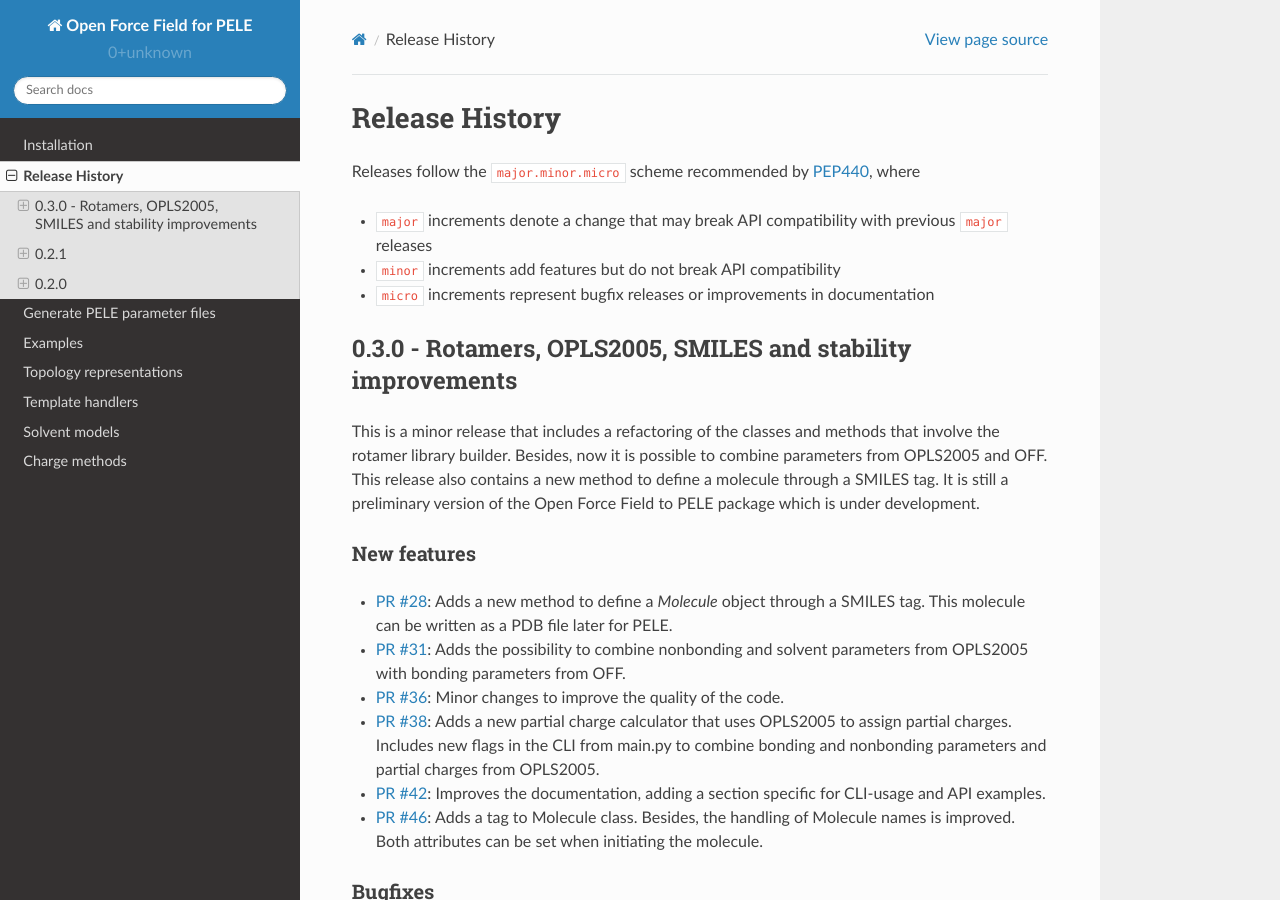
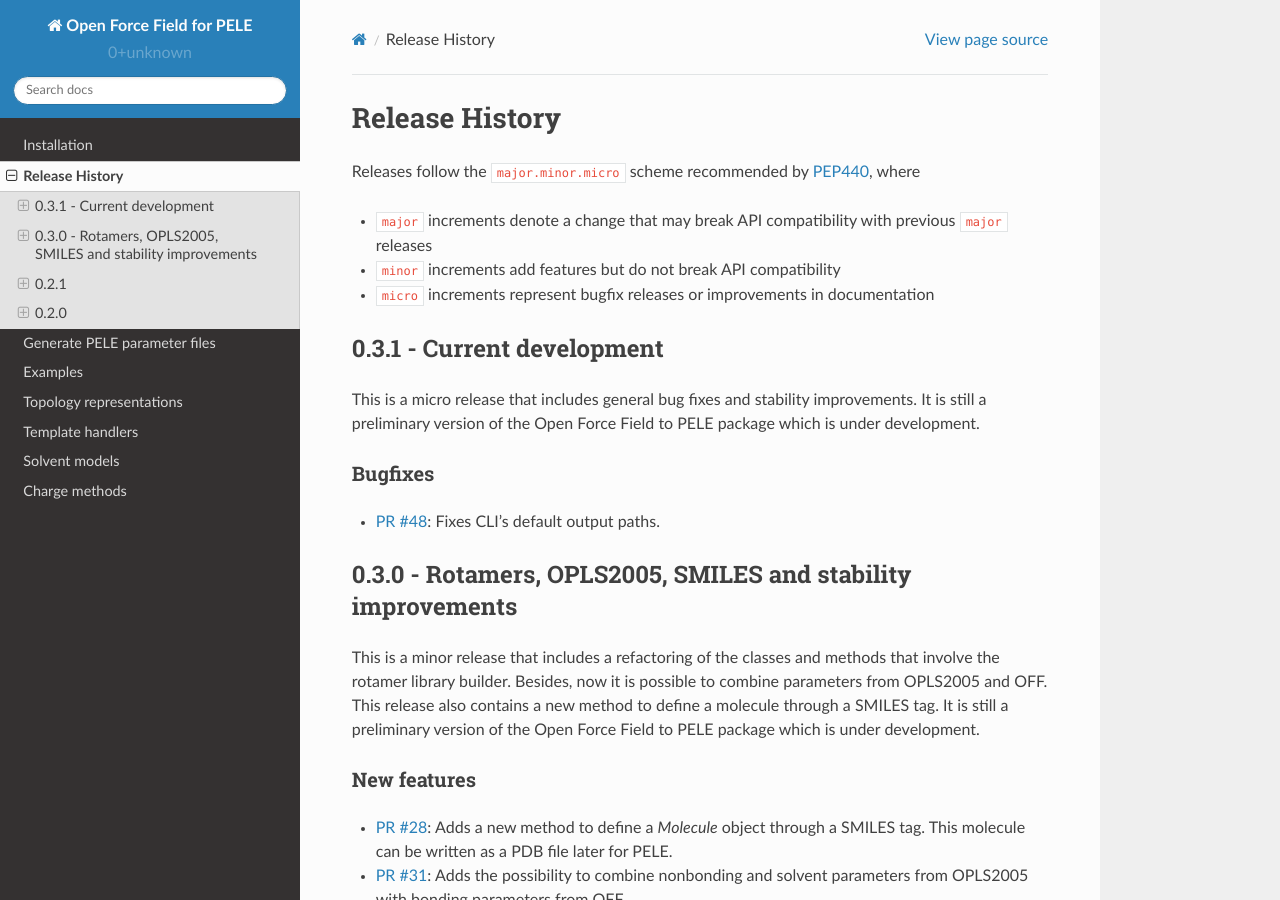
Before and after one commit to martimunicoy/peleffy, a Sphinx documentation site: the page built from docs/releasehistory.rst, in a window 1280 px wide and 900 px high. Built offline with Sphinx 7.4.7 and the Read the Docs theme 2.0.0, drawn with Linux system fonts in a browser that asks for light colours.

Commit message:
Update releasehistory.rst

```diff
--- a/docs/releasehistory.rst
+++ b/docs/releasehistory.rst
@@ -6,6 +6,16 @@
 * ``major`` increments denote a change that may break API compatibility with previous ``major`` releases
 * ``minor`` increments add features but do not break API compatibility
 * ``micro`` increments represent bugfix releases or improvements in documentation
+
+
+0.3.1 - Current development
+---------------------------
+
+This is a micro release that includes general bug fixes and stability improvements. It is still a preliminary version of the Open Force Field to PELE package which is under development.
+
+Bugfixes
+""""""""
+- `PR #48 <https://github.com/martimunicoy/offpele/pull/48>`_: Fixes CLI's default output paths.
 
 
 0.3.0 - Rotamers, OPLS2005, SMILES and stability improvements
```
